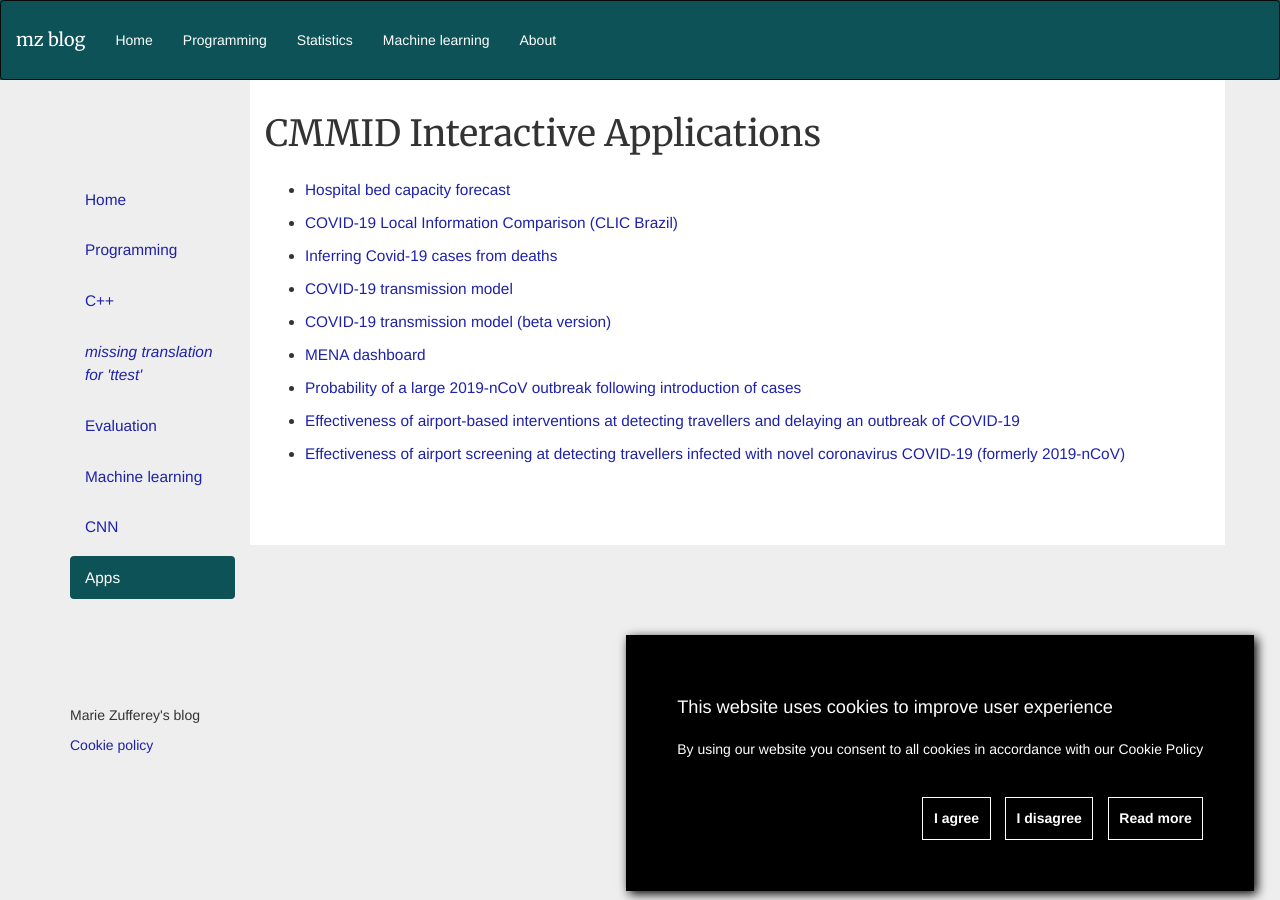
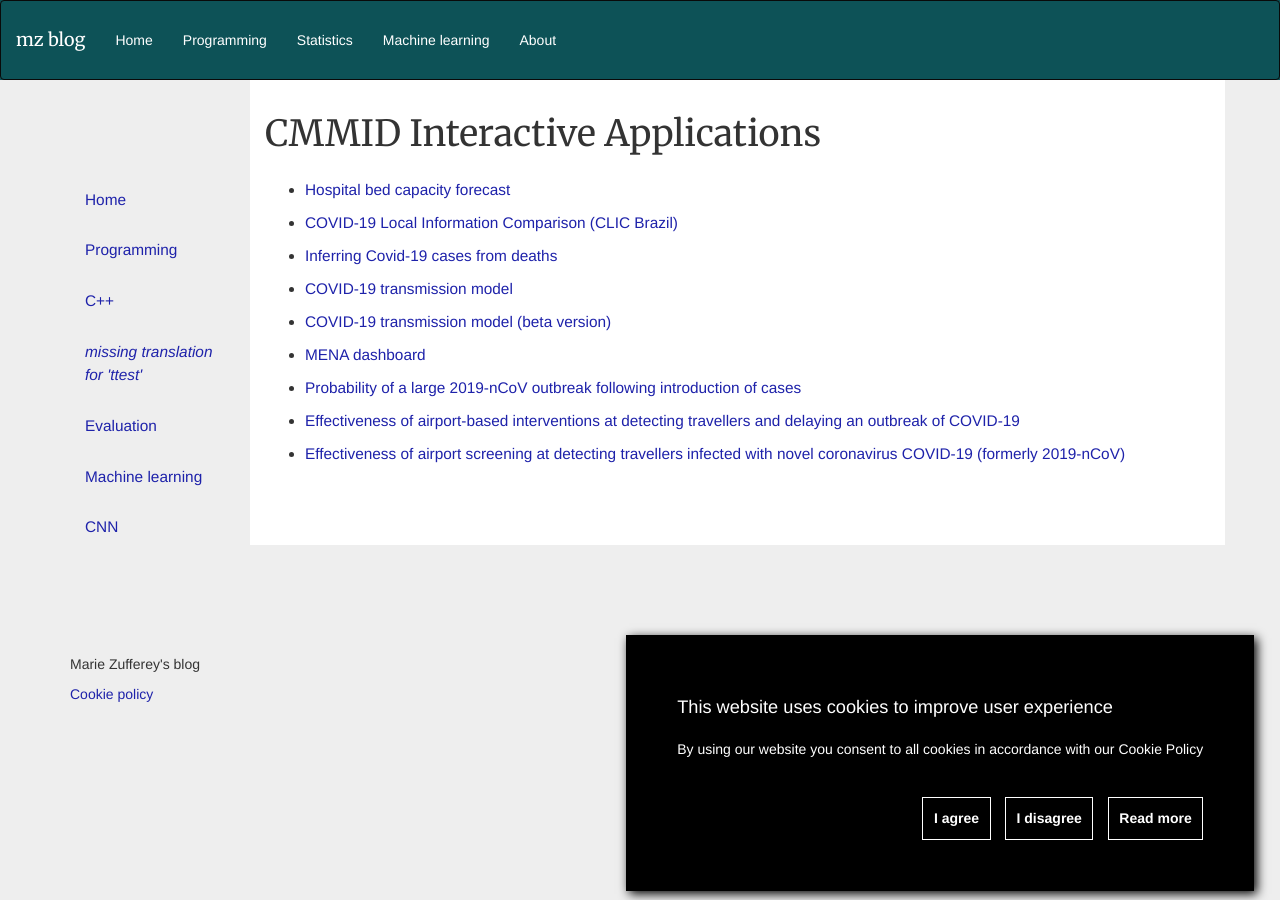
Before and after one commit to marzuf/marzuf.github.io, a Jekyll site: the page built from visualisations.md, in a window 1280 px wide. Built offline with Jekyll 4.4.1, drawn with Linux system fonts in a browser that asks for light colours.

Commit message:
05.10.20_30

```diff
--- a/_layouts/side_navigation.html
+++ b/_layouts/side_navigation.html
@@ -32,7 +32,7 @@ layout: default
           {% include nav_link url=tag_url id=tag %}
         {% endfor %}
 
-        {% include nav_link url="/visualisations" id="apps" %}
+        <!-- {% include nav_link url="/visualisations" id="apps" %} -->
       </ul>
     </div>
     <div class="nav-content">
```
